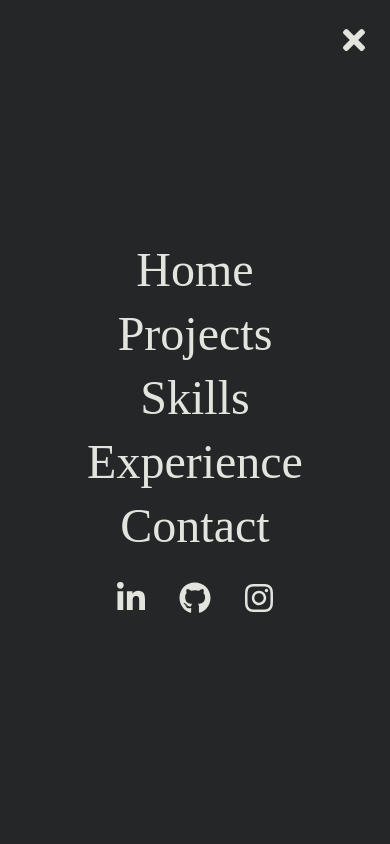
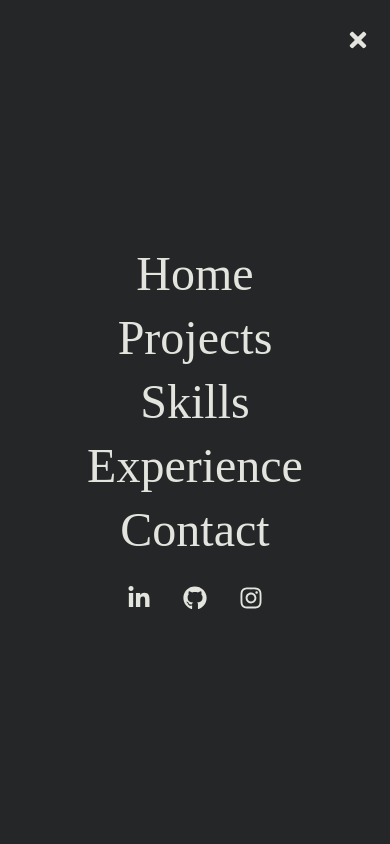
Before and after one commit to Kcounts93/my-portfolio, a React (Create React App) app: page / in a window 390 px wide. Both pictures are taken after a click on the element 354 px from the left and 40 px from the top of the page. Shown: the top 844 px of the page. Built offline with nearby package versions, Linux system fonts and the light colour scheme.

Commit message:
optimize tailwind classes

```diff
--- a/src/components/Hero.jsx
+++ b/src/components/Hero.jsx
@@ -13,13 +13,12 @@ const Hero = () => {
 
   return (
     <div name="home" className="w-full h-screen px-20">
-      {/* container */}
-      <div className="max-width-[100%] h-full flex flex-col justify-center items-start">
-        <div className="md:w-[75%] xl:w-[75%] mb-6">
+      <div className="max-w-full h-full flex flex-col justify-center items-start">
+        <div className="md:w-3/4 xl:w-3/4 mb-6">
           <h6 className="text-2xl mb-2 font-light">
             Hello, my name is Kayla Counts
           </h6>
-          <h1 className="sm:text-[2.2rem] md:text-[3.5rem] leading-normal text-putty font-light">
+          <h1 className="text-3xl sm:text-3xl md:text-5xl font-light">
             I specialize in crafting visually captivating, responsive web
             applications, bringing four years of design and development
             expertise to everything I do.
@@ -30,7 +29,7 @@ const Hero = () => {
           target="_blank"
           rel="noopener noreferrer"
         >
-          <button className="flex items-center mt-5 px-5 py-3 border border-putty bg-putty text-charcoal text-bold hover:bg-charcoal hover:text-putty duration-300">
+          <button className="flex items-center mt-5 px-5 py-3 border border-putty bg-putty text-charcoal font-bold hover:bg-charcoal hover duration-300">
             Contact me
             <span className="duration-300">
               <FaArrowRight className="ml-2" />
@@ -43,7 +42,7 @@ const Hero = () => {
           initial="hidden"
           animate="visible"
           variants={fadeInOut}
-          className="h-[1rem]"
+          className="h-4"
           src={Triangle1}
           alt="arrow down 1"
         />
@@ -51,7 +50,7 @@ const Hero = () => {
           initial="hidden"
           animate="visible"
           variants={fadeInOut}
-          className="h-[1rem]"
+          className="h-4"
           src={Triangle2}
           alt="arrow down 2"
         />
@@ -59,7 +58,7 @@ const Hero = () => {
           initial="hidden"
           animate="visible"
           variants={fadeInOut}
-          className="h-[1rem]"
+          className="h-4"
           src={Triangle3}
           alt="arrow down 3"
         />
--- a/src/components/Navbar.jsx
+++ b/src/components/Navbar.jsx
@@ -40,7 +40,7 @@ const Navbar = () => {
 
   return (
     <motion.div
-      className="fixed w-full h-[80px] px-5 lg:px-20 flex justify-between items-center bg-darkgrey text-putty font-normal"
+      className="fixed w-full h-20 px-5 lg:px-20 flex justify-between items-center bg-darkgrey text-putty font-normal"
       initial={{ opacity: 0, y: -100 }}
       animate={{ opacity: 1, y: 0 }}
       exit={{ opacity: 0, y: -100 }}
@@ -49,9 +49,9 @@ const Navbar = () => {
         <img src={Logo} alt="my logo" />
       </div>
       {/* Hamburger */}
-      <div onClick={toggleNav} className="md:hidden z-10 text-[2rem]">
+      <div onClick={toggleNav} className="md:hidden z-10 text-2xl">
         {nav ? (
-          <FaTimes className="transition ease-in-out delay-50 hover:rotate-180 hover:scale-125 duration-300" />
+          <FaTimes className="transition-transform hover:rotate-180 hover:scale-125 duration-300" />
         ) : (
           <FaBars />
         )}
@@ -108,22 +108,22 @@ const Navbar = () => {
               </motion.li>
             </ul>
             <ul className="flex">
-              <li className="">
+              <li>
                 <a
                   href="https://www.linkedin.com/in/kaylacounts/"
                   target="blank"
                 >
-                  <FaLinkedinIn className="text-[2rem] transition ease-in-out delay-50 hover:scale-150 duration-300" />
+                  <FaLinkedinIn className="text-2xl transition-transform hover:scale-150 duration-300" />
                 </a>
               </li>
-              <li className="">
+              <li>
                 <a href="https://github.com/Kcounts93" target="blank">
-                  <FaGithub className="text-[2rem] transition ease-in-out delay-50 hover:scale-150 duration-300" />
+                  <FaGithub className="text-2xl transition-transform hover:scale-150 duration-300" />
                 </a>
               </li>
-              <li className="">
+              <li>
                 <a href="https://www.instagram.com/kaylaranae.psd/">
-                  <FaInstagram className="text-[2rem] transition ease-in-out delay-50 hover:scale-150 duration-300" />
+                  <FaInstagram className="text-2xl transition-transform hover:scale-150 duration-300" />
                 </a>
               </li>
             </ul>
@@ -131,19 +131,19 @@ const Navbar = () => {
         )}
       </AnimatePresence>
       <ul className="hidden md:flex">
-        <li className="text-xl transition ease-in-out delay-50 hover:-translate-y-1 hover:scale-110 hover:text-blue duration-300">
+        <li className="text-xl transition-transform hover:-translate-y-1 hover:scale-110 hover:text-blue duration-300">
           Home
         </li>
-        <li className="text-xl transition ease-in-out delay-50 hover:-translate-y-1 hover:scale-110 hover:text-blue duration-300">
+        <li className="text-xl transition-transform hover:-translate-y-1 hover:scale-110 hover:text-blue duration-300">
           Projects
         </li>
-        <li className="text-xl transition ease-in-out delay-50 hover:-translate-y-1 hover:scale-110 hover:text-blue duration-300">
+        <li className="text-xl transition-transform hover:-translate-y-1 hover:scale-110 hover:text-blue duration-300">
           Skills
         </li>
-        <li className="text-xl transition ease-in-out delay-50 hover:-translate-y-1 hover:scale-110 hover:text-blue duration-300">
+        <li className="text-xl transition-transform hover:-translate-y-1 hover:scale-110 hover:text-blue duration-300">
           Experience
         </li>
-        <li className="text-xl transition ease-in-out delay-50 hover:-translate-y-1 hover:scale-110 hover:text-blue duration-300">
+        <li className="text-xl transition-transform hover:-translate-y-1 hover:scale-110 hover:text-blue duration-300">
           Contact
         </li>
       </ul>
--- a/src/index.css
+++ b/src/index.css
@@ -9,15 +9,13 @@
         @apply bg-[#121212];
         @apply font-[Montserrat];
         @apply mb-[80px];
+        @apply text-putty;
     }
     li {
         @apply font-[Raleway];
         @apply cursor-pointer;
         @apply px-4;
     }
-    h1,h1,h3,h4,h5,h6,p,a {
-        @apply text-putty;
-    }
 }
 
 .image_wrapper {
```
